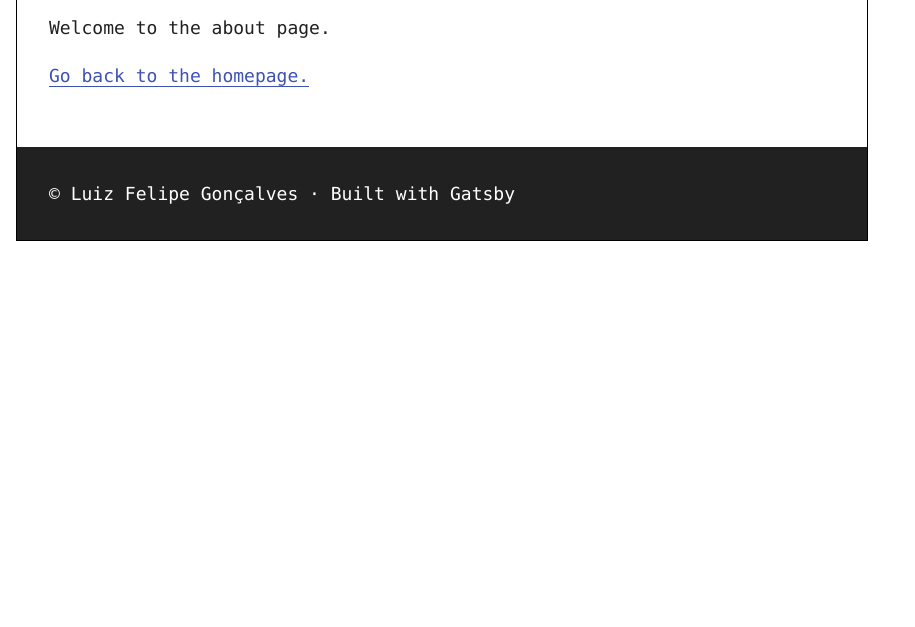
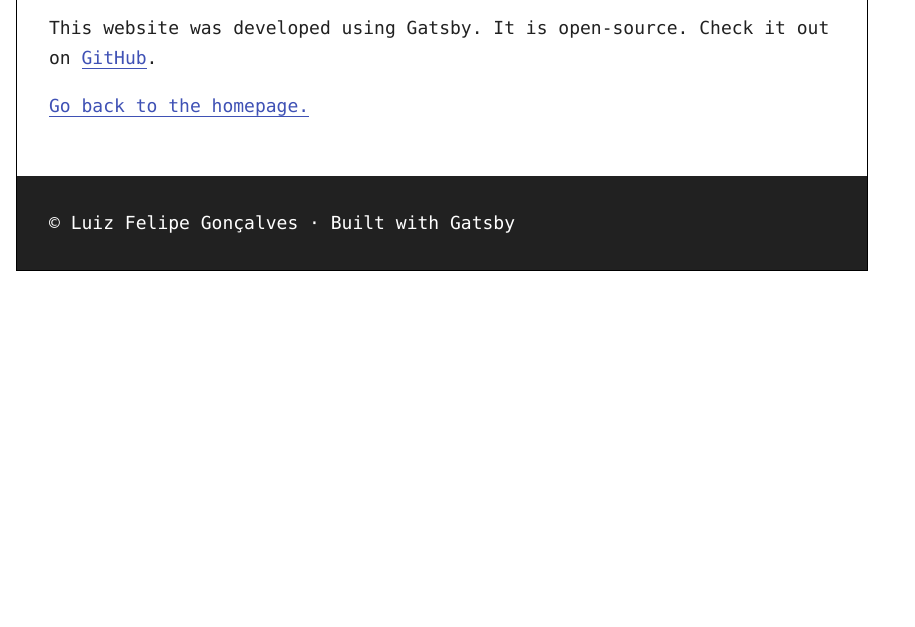
Before and after one commit to lffg-archive/hello-gatsby, a Gatsby site: page /about in a window 1280 px wide. Shown: the part 173-800 px from the top of the page, without its empty margins (0-915 px from the left). Built offline with nearby package versions, Linux system fonts and the light colour scheme; Gatsby itself is replaced by a stand-in of ours.

Commit message:
docs: Change page

```diff
--- a/src/pages/about.tsx
+++ b/src/pages/about.tsx
@@ -8,7 +8,18 @@ export default function About() {
     <Layout>
       <Seo title="About" />
       <h1>About</h1>
-      <p>Welcome to the about page.</p>
+      <p>
+        This website was developed using Gatsby. It is open-source. Check it out
+        on{' '}
+        <a
+          href="https://github.com/lffg/hello-gatsby"
+          target="_blank"
+          rel="noopener noreferrer"
+        >
+          GitHub
+        </a>
+        .
+      </p>
       <Link to="/">Go back to the homepage.</Link>
     </Layout>
   );
```
